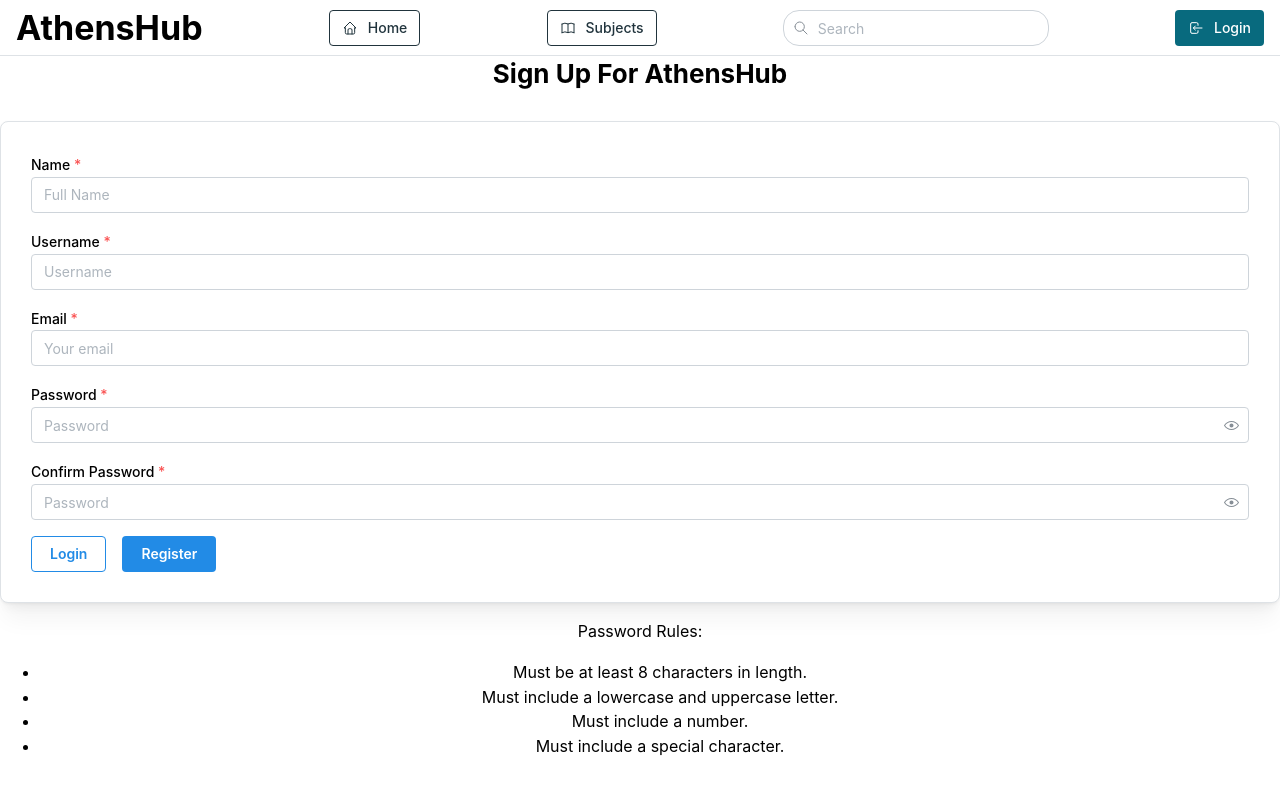
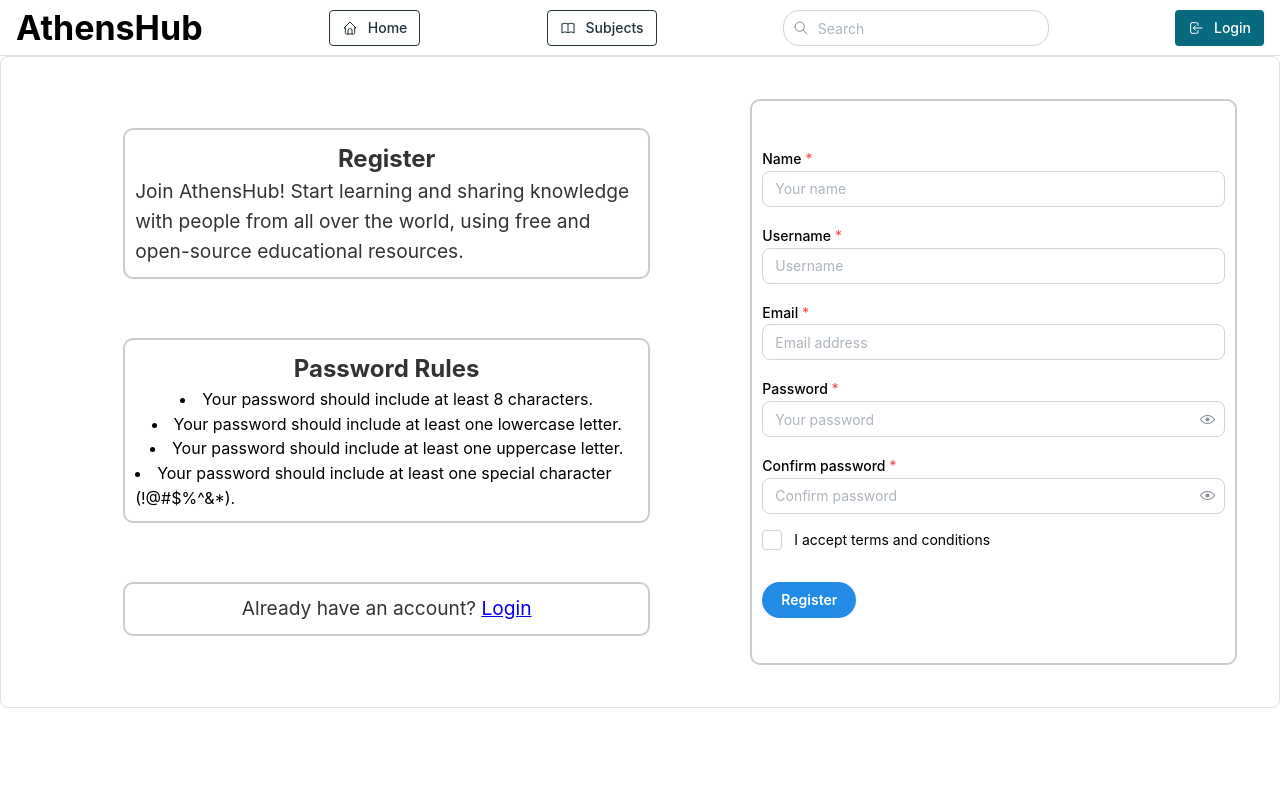
Before and after one commit to CoyoteArcade/AthensHub, a React (Vite) app in the folder frontend/: page /register in a window 1280 px wide. Shown: the top 794 px of the page. Built offline with nearby package versions, Linux system fonts and the light colour scheme.

Commit message:
added register page NEEDS TO BE STYLED

```diff
--- a/frontend/src/components/RegisterForum/RegisterForum.jsx
+++ b/frontend/src/components/RegisterForum/RegisterForum.jsx
@@ -1,62 +1,134 @@
-import { TextInput, PasswordInput, Paper, Title, Text, Button, Group, Box } from '@mantine/core';
+import { useForm } from '@mantine/form';
+import { TextInput, PasswordInput, Box, Paper, Group, Button, Divider, Checkbox, Stack } from '@mantine/core';
+import classes from './RegisterForum.module.css';
 
-function RegisterForum() {
+function RegisterForum(props) {
+  const form = useForm({
+    initialValues: {
+      email: '',
+      name: '',
+      username:'',
+      password: '',
+      confirmPassword: '',
+      terms: false,
+    },
+
+    validate: {
+      email: (val) => (/^\S+@\S+$/.test(val) ? null : 'Invalid email'),
+      password: (val) => {
+      if (val.length <= 8) {
+        return 'Password should include at least 8 characters';
+      } else if (!/[a-z]/.test(val)) {
+        return 'Password should include at least one lowercase letter';
+      } else if (!/[A-Z]/.test(val)) {
+        return 'Password should include at least one uppercase letter';
+      } else if (!/[!@#$%^&*]/.test(val)) {
+        return 'Password should include at least one special character (!@#$%^&*)';
+      } else {
+        return null;
+      }
+    },
+      confirmPassword: (val, values) => (val !== values.password ? 'Passwords do not match' : null), // Changed the error message
+    },
+  });
+
   return (
-    <Box sx={{ maxWidth: 300 }} mx="auto">
-      <Title order={2} align="center" mb="lg">Sign Up For AthensHub</Title>
+    <Paper radius="md" p="xl" withBorder {...props}>
+      <div style={{ display: 'flex', flexDirection: 'row' }}> {/* Parent flex container */}
+        <div className={classes.labels}> {/* Flex container for the text */}
+          <Box className={classes.box}>
+            <h3>Register</h3>
+            <p>Join AthensHub! Start learning and sharing knowledge with people from all over the world, using free and open-source educational resources.</p>
+          </Box>
+          <Divider mt="sm" mb="md" />
+          <Box className={classes.box}>
+            <h3>Password Rules</h3>
+            <li>Your password should include at least 8 characters.</li>
+            <li>Your password should include at least one lowercase letter.</li>
+            <li>Your password should include at least one uppercase letter.</li>
+            <li>Your password should include at least one special character (!@#$%^&*).</li>
+          </Box>
+          <Divider mt="sm" mb="md" />
+          <Box className={classes.box}>
+            <p>Already have an account? <a href="/login">Login</a></p>
+          </Box>
+        </div>
 
-      <Paper withBorder shadow="md" p={30} mt={30} radius="md">
+        <Divider mt="sm" mb="md" />
+
+        <div className={classes.form}> {/* Flex container for the form */}
+          <form className={classes.fullWidth} onSubmit={form.onSubmit(() => {})}>
+            <Stack align='stretch'>
               <TextInput
+                required
                 label="Name"
-          placeholder="Full Name"
-          required
+                placeholder="Your name"
+                value={form.values.name}
+                onChange={(event) => form.setFieldValue('name', event.currentTarget.value)}
+                radius="md"
               />
 
               <TextInput
+                required
                 label="Username"
                 placeholder="Username"
-          mt="md"
-          required
+                value={form.values.username}
+                onChange={(event) => form.setFieldValue('username', event.currentTarget.value)}
+                radius="md"
               />
 
               <TextInput
+                required
                 label="Email"
-          placeholder="Your email"
-          mt="md"
+                placeholder="Email address"
+                value={form.values.email}
+                onChange={(event) => form.setFieldValue('email', event.currentTarget.value)}
+                error={form.errors.email && 'Invalid email'}
+                radius="md"
+              />
+              <PasswordInput
                 required
+                label="Password"
+                placeholder="Your password"
+                value={form.values.password}
+                onChange={(event) => form.setFieldValue('password', event.currentTarget.value)}
+                error={form.errors.password && (
+                  form.errors.password.length <= 8 ? 'Password should include at least 8 characters' :
+                  !/[a-z]/.test(form.errors.password) ? 'Password should include at least one lowercase letter' :
+                  !/[A-Z]/.test(form.errors.password) ? 'Password should include at least one uppercase letter' :
+                  !/[!@#$%^&*]/.test(form.errors.password) ? 'Password should include at least one special character (!@#$%^&*)' :
+                  null
+                )}
+                radius="md"
               />
 
               <PasswordInput
-          label="Password"
-          placeholder="Password"
-          mt="md"
                 required
+                label="Confirm password"
+                placeholder="Confirm password"
+                value={form.values.confirmPassword} // Changed from form.values.password to form.values.confirmPassword
+                onChange={(event) => form.setFieldValue('confirmPassword', event.currentTarget.value)} // Changed from 'password' to 'confirmPassword'
+                error={form.errors.confirmPassword && 'Passwords do not match'} // Changed the error message
+                radius="md"
               />
 
-        <PasswordInput
-          label="Confirm Password"
-          placeholder="Password"
-          mt="md"
+              <Checkbox
                 required
+                label="I accept terms and conditions"
+                checked={form.values.terms}
+                onChange={(event) => form.setFieldValue('terms', event.currentTarget.checked)}
               />
+            </Stack>
 
-        <Group position="right" mt="md">
-          <Button variant="outline">Login</Button>
-          <Button type="submit">Register</Button>
+            <Group justify="space-between" mt="xl">
+              <Button type="submit" radius="xl">
+                Register
+              </Button>
             </Group>
+          </form>
+        </div>
+      </div>
     </Paper>
-
-      <Text align="center" mt="md">
-        Password Rules:
-        <ul>
-          <li>Must be at least 8 characters in length.</li>
-          <li>Must include a lowercase and uppercase letter.</li>
-          <li>Must include a number.</li>
-          <li>Must include a special character.</li>
-        </ul>
-      </Text>
-    </Box>
   );
 }
-
 export default RegisterForum;
--- a/frontend/src/components/RegisterForum/RegisterForum.module.css
+++ b/frontend/src/components/RegisterForum/RegisterForum.module.css
@@ -0,0 +1,57 @@
+.labels {
+    display: flex;
+    flex-direction: column;
+    justify-content: center;
+    align-items: center;
+    padding: 2%;
+}
+
+h3 {
+    margin: 0;
+    padding: 0;
+    font-size: 1.5em;
+    color: #333;
+}
+
+p {
+    margin: 0;
+    padding: 0;
+    font-size: 1.2em;
+    color: #333;
+}
+
+.box {
+    display: flex;
+    flex-direction: column;
+    justify-content: left;
+    align-items: center;
+    margin-top: 20px;
+    margin-left: 20px;
+    margin: 15px;
+    padding: 10px;
+    border: 2px solid #ccc;
+    border-radius: 10px;
+    overflow: hidden;
+    height: auto;
+    width: 80%;
+    max-width: 800px;
+}
+
+
+.form {
+    width: 50%;
+    min-width: 300px;
+    display: flex;
+    flex-direction: column;
+    justify-content: center;
+    align-items: center;
+    margin-top: 20px;
+    margin: 10px;
+    padding: 10px;
+    border: 2px solid #ccc;
+    border-radius: 10px;
+}
+
+.fullWidth {
+    width: 100%;
+}
--- a/frontend/src/routes/Register.jsx
+++ b/frontend/src/routes/Register.jsx
@@ -1,6 +1,5 @@
 import RegisterForum from "../components/RegisterForum/RegisterForum.jsx";
 
-// Home component that renders a hero section with a title and image that takes up the full width of the viewport using mantine components.
 export default function Register() {
     return (
         <>
```
Lines whose indentation alone changed are shown as unchanged.
